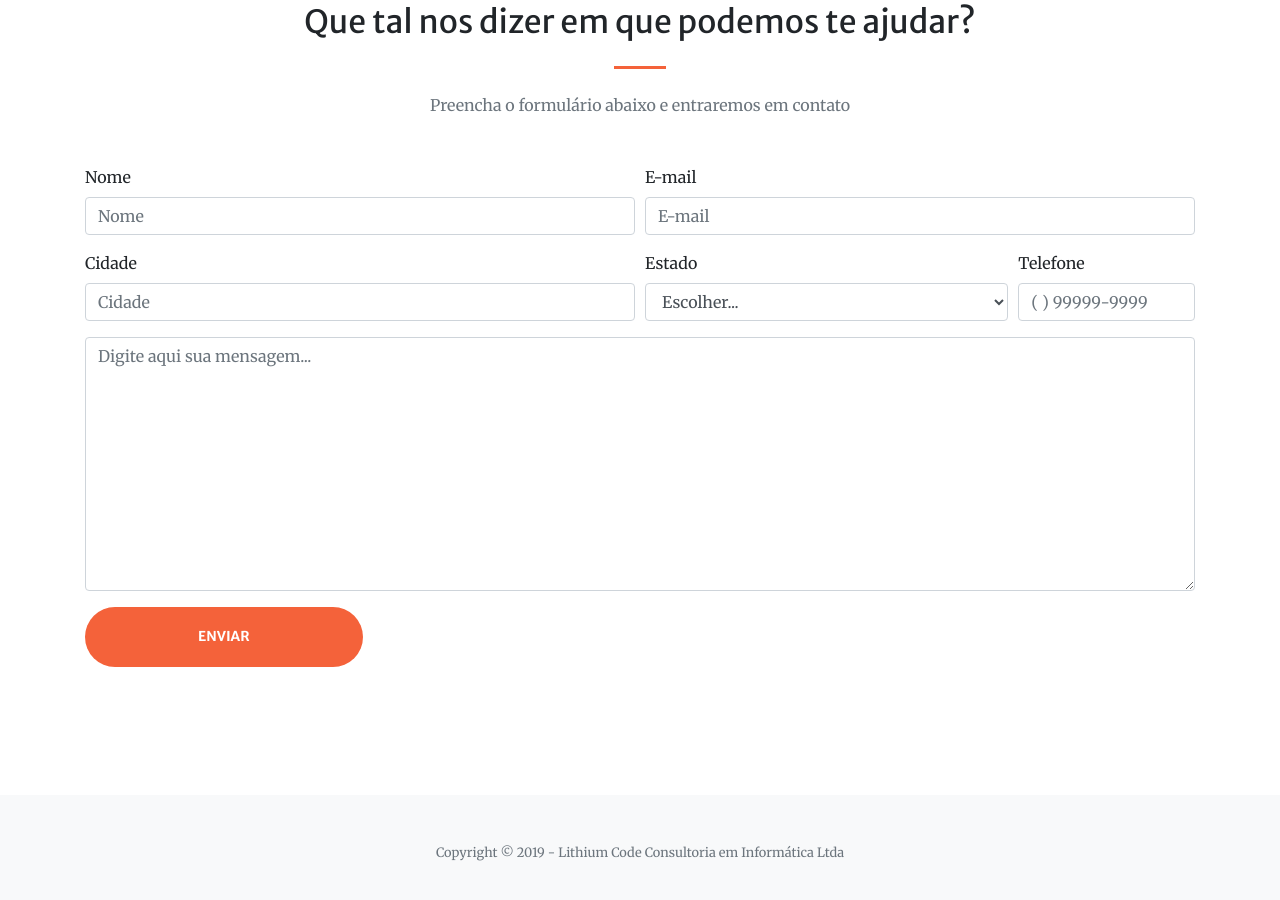
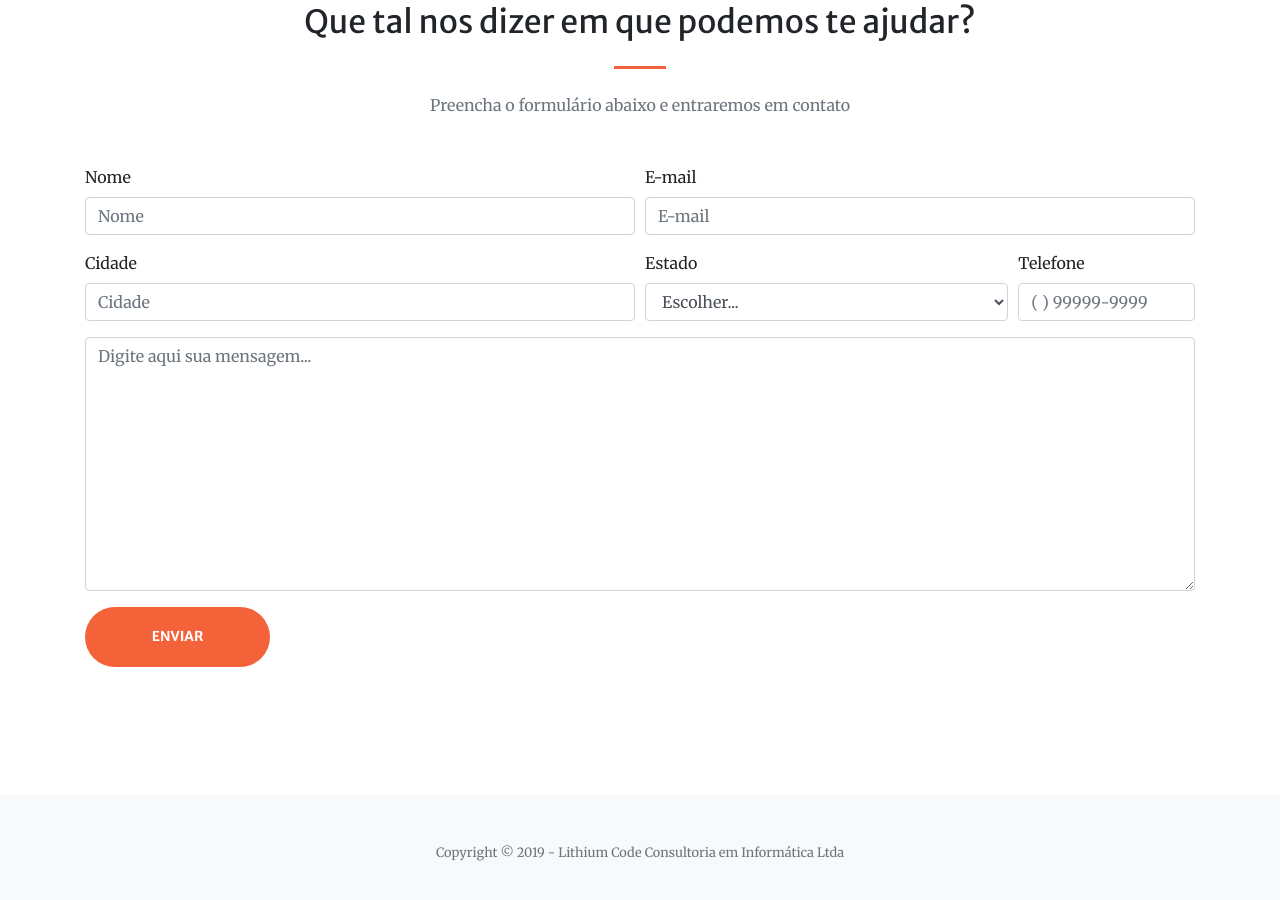
Before and after one commit to GilsonBezerra/site-lithiumcode, a website with bundled scripts: page index.html in a window 1280 px wide. Shown: the part 2807-3707 px from the top of the page. Built offline with nearby package versions, Linux system fonts and the light colour scheme.

Commit message:
Ajustes no Botão "Enviar" para tablets

```diff
--- a/index.html
+++ b/index.html
@@ -286,7 +286,7 @@
                     <textarea class="form-control" name="mensagem" id="textArea-assunto" cols="109" rows="10" placeholder="Digite aqui sua mensagem..." required></textarea>
 
                 </div>
-                <button type="submit" class="btn btn-primary btn-xl js-scroll-trigger col-lg-3 col-sm-12" name="enviar">Enviar</button>
+                <button type="submit" class="btn btn-primary btn-xl js-scroll-trigger col-lg-2 col-md-2 col-sm-12" name="enviar">Enviar</button>
             </form>
 
         </div>
```
